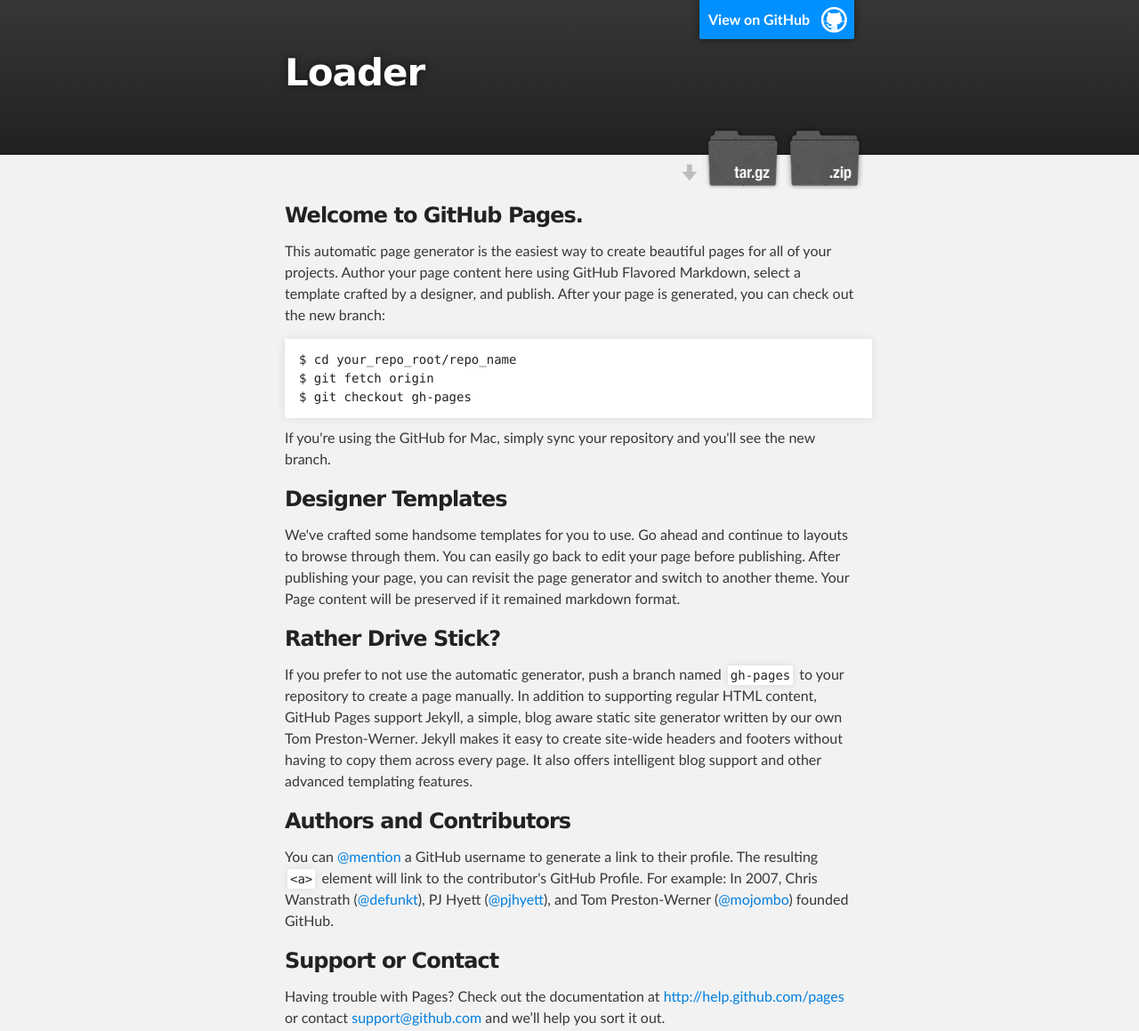
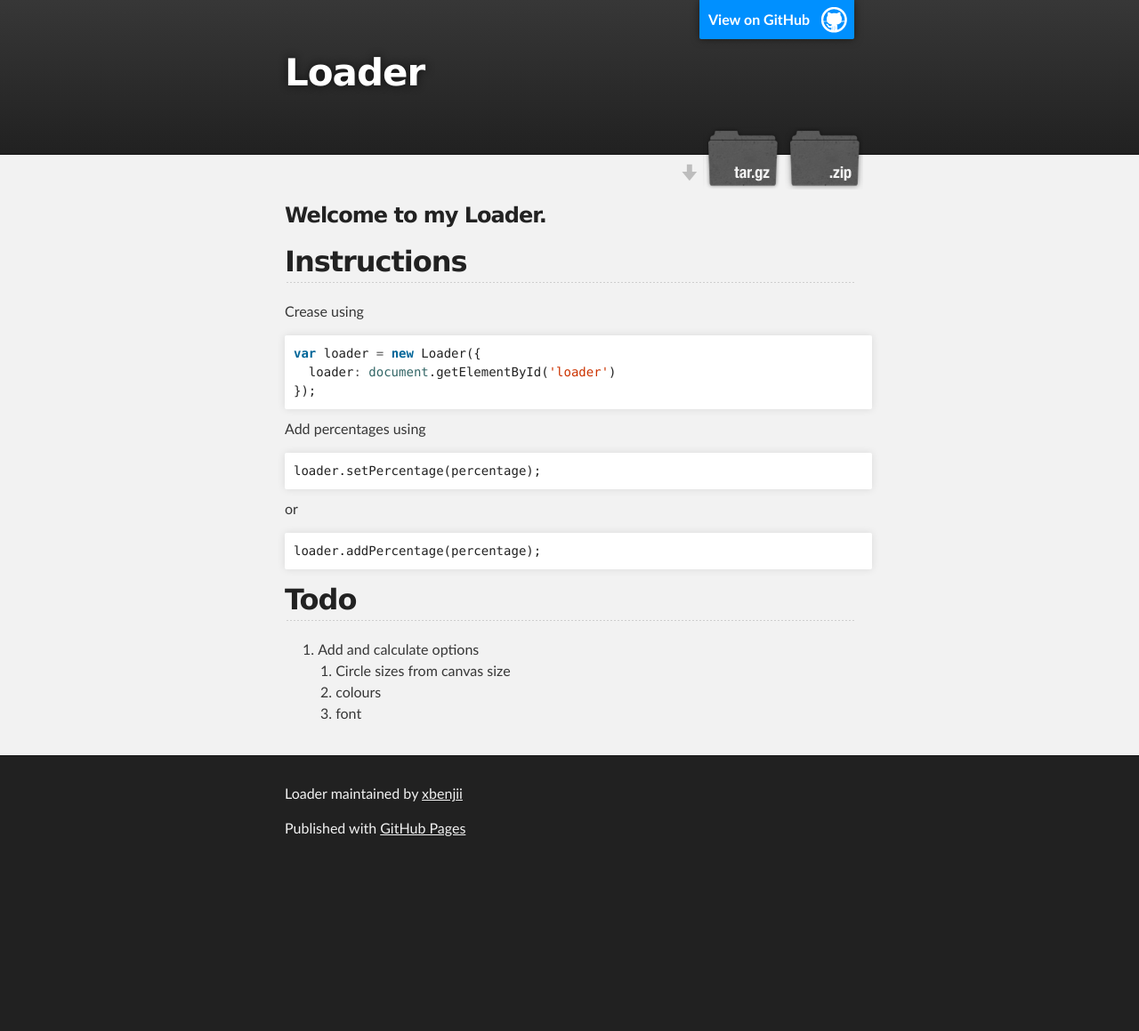
Before and after one commit to xbenjii/Loader, a plain HTML site: page index.html in a window 1280 px wide. Shown: the top 1159 px of the page at 89% size. After the commit the page ends 978 px from the top, so only its background shows below. Drawn offline with Linux system fonts and the light colour scheme.

```diff
--- a/index.html
+++ b/index.html
@@ -32,36 +32,41 @@
     <div id="main_content_wrap" class="outer">
       <section id="main_content" class="inner">
         <h3>
-<a name="welcome-to-github-pages" class="anchor" href="#welcome-to-github-pages"><span class="octicon octicon-link"></span></a>Welcome to GitHub Pages.</h3>
+<a name="welcome-to-my-loader" class="anchor" href="#welcome-to-my-loader"><span class="octicon octicon-link"></span></a>Welcome to my Loader.</h3>
 
-<p>This automatic page generator is the easiest way to create beautiful pages for all of your projects. Author your page content here using GitHub Flavored Markdown, select a template crafted by a designer, and publish. After your page is generated, you can check out the new branch:</p>
+<h2>
+<a name="instructions" class="anchor" href="#instructions"><span class="octicon octicon-link"></span></a>Instructions</h2>
 
-<pre><code>$ cd your_repo_root/repo_name
-$ git fetch origin
-$ git checkout gh-pages
-</code></pre>
+<p>Crease using</p>
 
-<p>If you're using the GitHub for Mac, simply sync your repository and you'll see the new branch.</p>
+<div class="highlight highlight-js"><pre><span class="kd">var</span> <span class="nx">loader</span> <span class="o">=</span> <span class="k">new</span> <span class="nx">Loader</span><span class="p">({</span>
+  <span class="nx">loader</span><span class="o">:</span> <span class="nb">document</span><span class="p">.</span><span class="nx">getElementById</span><span class="p">(</span><span class="s1">'loader'</span><span class="p">)</span>
+<span class="p">});</span>
+</pre></div>
 
-<h3>
-<a name="designer-templates" class="anchor" href="#designer-templates"><span class="octicon octicon-link"></span></a>Designer Templates</h3>
+<p>Add percentages using</p>
 
-<p>We've crafted some handsome templates for you to use. Go ahead and continue to layouts to browse through them. You can easily go back to edit your page before publishing. After publishing your page, you can revisit the page generator and switch to another theme. Your Page content will be preserved if it remained markdown format.</p>
+<div class="highlight highlight-js"><pre><span class="nx">loader</span><span class="p">.</span><span class="nx">setPercentage</span><span class="p">(</span><span class="nx">percentage</span><span class="p">);</span>
+</pre></div>
 
-<h3>
-<a name="rather-drive-stick" class="anchor" href="#rather-drive-stick"><span class="octicon octicon-link"></span></a>Rather Drive Stick?</h3>
+<p>or</p>
 
-<p>If you prefer to not use the automatic generator, push a branch named <code>gh-pages</code> to your repository to create a page manually. In addition to supporting regular HTML content, GitHub Pages support Jekyll, a simple, blog aware static site generator written by our own Tom Preston-Werner. Jekyll makes it easy to create site-wide headers and footers without having to copy them across every page. It also offers intelligent blog support and other advanced templating features.</p>
+<div class="highlight highlight-js"><pre><span class="nx">loader</span><span class="p">.</span><span class="nx">addPercentage</span><span class="p">(</span><span class="nx">percentage</span><span class="p">);</span>
+</pre></div>
 
-<h3>
-<a name="authors-and-contributors" class="anchor" href="#authors-and-contributors"><span class="octicon octicon-link"></span></a>Authors and Contributors</h3>
+<h2>
+<a name="todo" class="anchor" href="#todo"><span class="octicon octicon-link"></span></a>Todo</h2>
 
-<p>You can <a href="https://github.com/blog/821" class="user-mention">@mention</a> a GitHub username to generate a link to their profile. The resulting <code>&lt;a&gt;</code> element will link to the contributor's GitHub Profile. For example: In 2007, Chris Wanstrath (<a href="https://github.com/defunkt" class="user-mention">@defunkt</a>), PJ Hyett (<a href="https://github.com/pjhyett" class="user-mention">@pjhyett</a>), and Tom Preston-Werner (<a href="https://github.com/mojombo" class="user-mention">@mojombo</a>) founded GitHub.</p>
+<ol>
+<li>Add and calculate options
 
-<h3>
-<a name="support-or-contact" class="anchor" href="#support-or-contact"><span class="octicon octicon-link"></span></a>Support or Contact</h3>
-
-<p>Having trouble with Pages? Check out the documentation at <a href="http://help.github.com/pages">http://help.github.com/pages</a> or contact <a href="mailto:support@github.com">support@github.com</a> and we’ll help you sort it out.</p>
+<ol>
+<li>Circle sizes from canvas size</li>
+<li>colours</li>
+<li>font</li>
+</ol>
+</li>
+</ol>
       </section>
     </div>
 
```
Also changed, not shown: params.json (+1 -1 lines).
